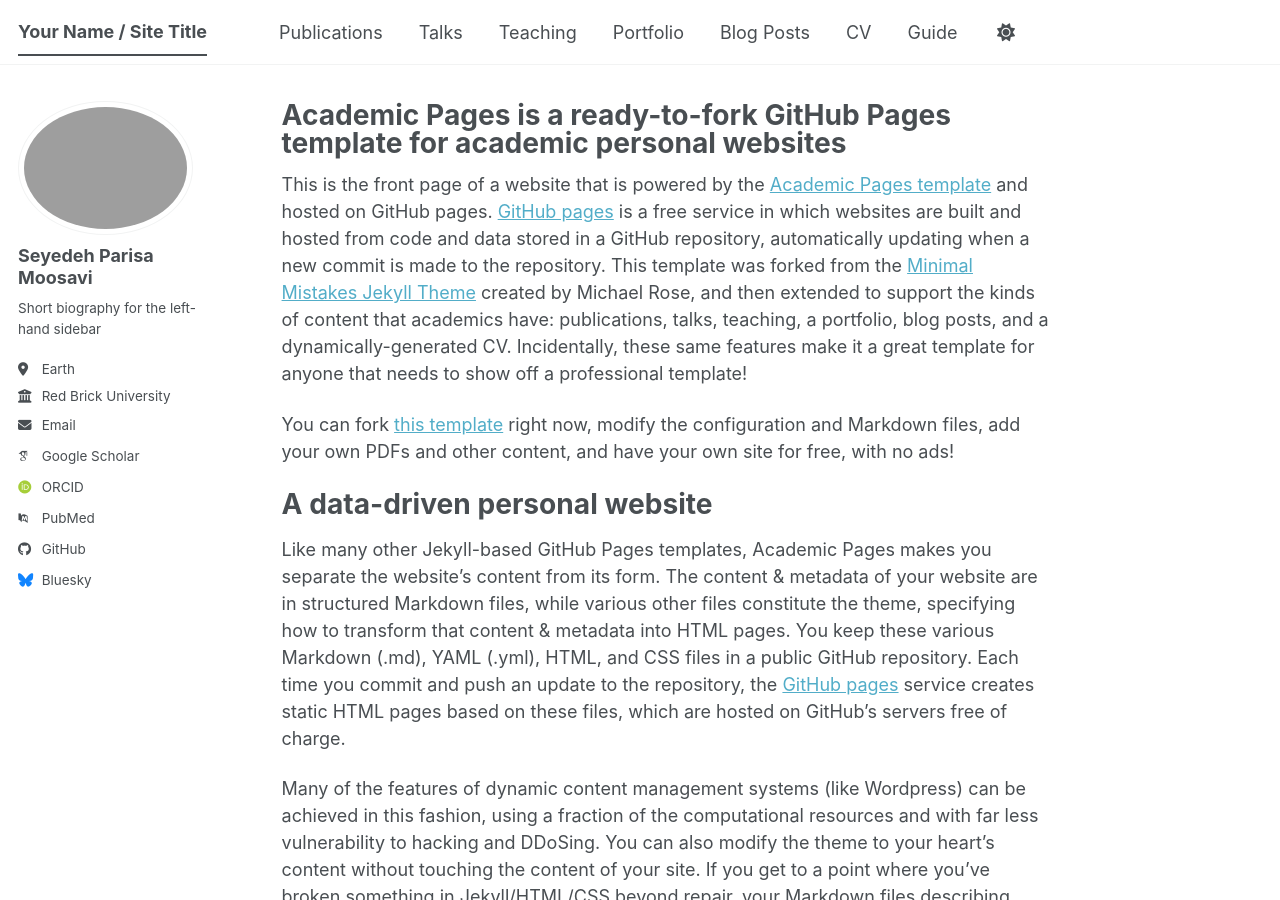
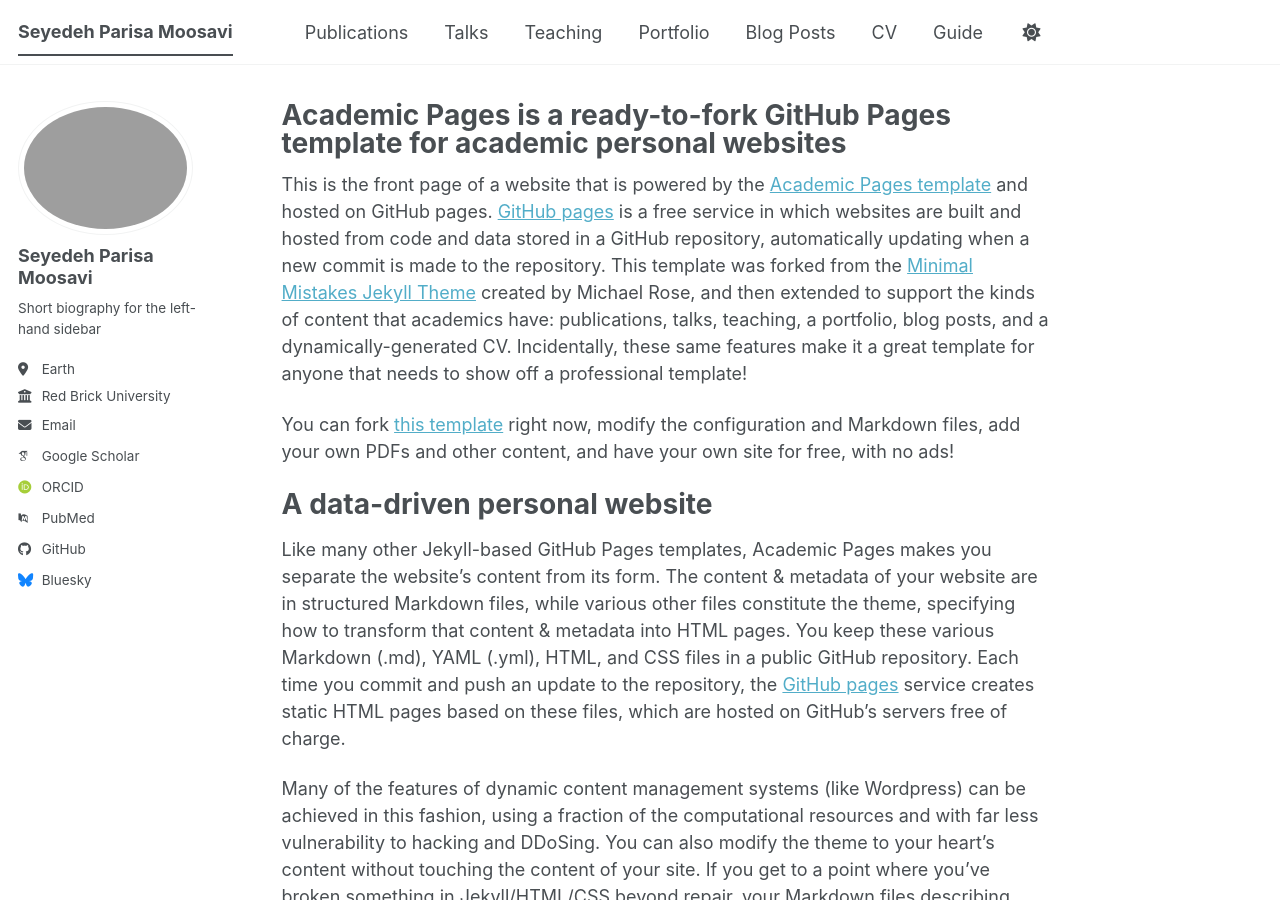
Before and after one commit to parisamsv/parisamsv.github.io, a Jekyll site: the page built from _pages/about.md, in a window 1280 px wide and 900 px high. Built offline with Jekyll 4.4.1, drawn with Linux system fonts in a browser that asks for light colours; some web fonts are replaced; a script bundle is joined from its source files by our own code; library files that are not in the unit come from our copies.

Commit message:
Update site title in configuration file

```diff
--- a/_config.yml
+++ b/_config.yml
@@ -9,7 +9,7 @@
 # Basic Site Settings
 locale                   : "en-US"
 site_theme               : "default" # The available themes options are "default", "air", "sunrise", "mint", "dirt" and "contrast"
-title                    : "Your Name / Site Title"
+title                    : "Seyedeh Parisa Moosavi"
 title_separator          : "-"
 name                     : &name "Your Name"
 description              : &description "Your Name's academic portfolio"   # Update this with a general description of your site, this is the default if not overridden by a page
```
